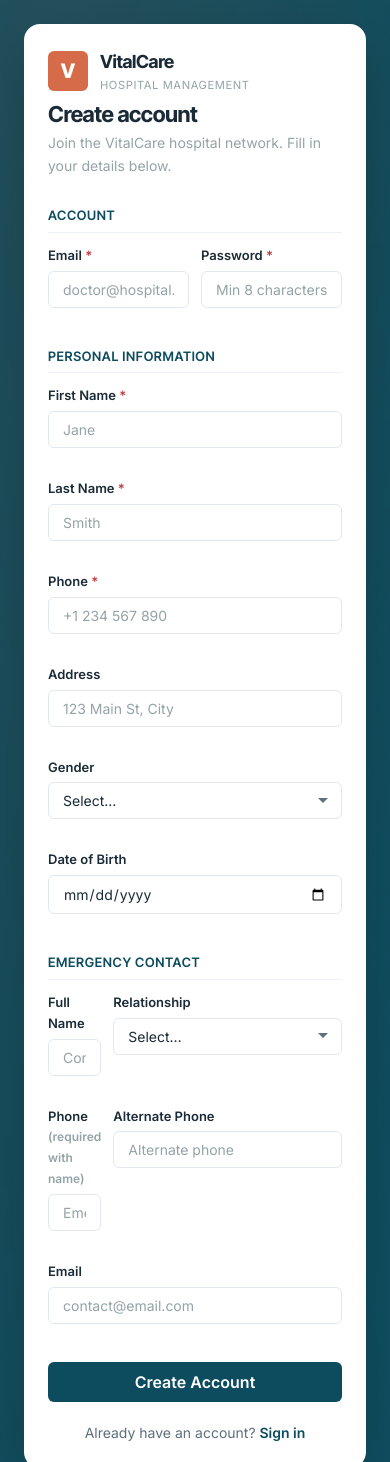
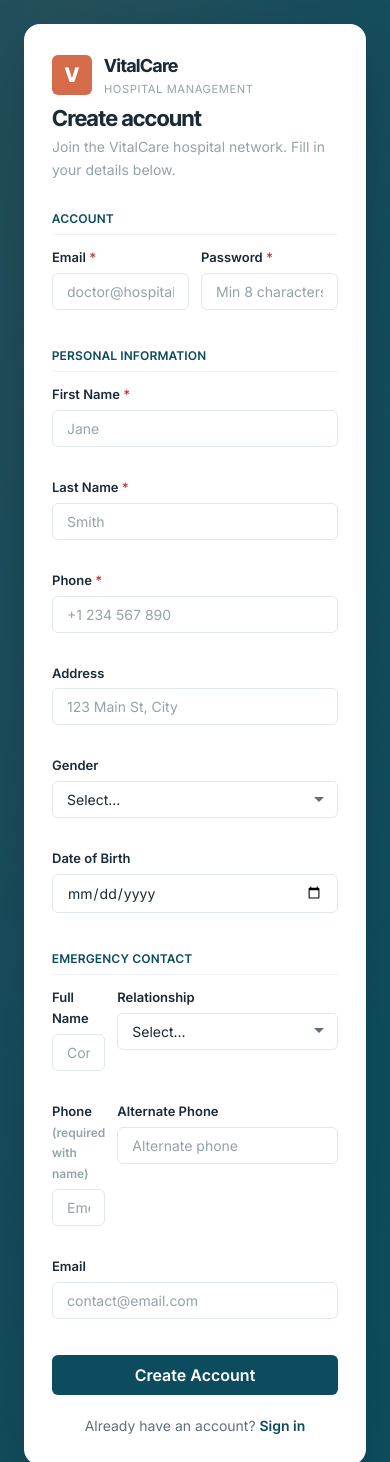
Before and after one commit to mo22zy2/Vital-Care-Intern-Project, a Django app: page /register/ in a window 390 px wide; the page is wider, and only the part inside the window is pictured. Shown: the top 1462 px of that part. Run offline with Django 3.2, Linux system fonts and the light colour scheme.

Commit message:
style: update register page layout and styling for improved responsiveness

```diff
--- a/core/templates/core/auth/register.html
+++ b/core/templates/core/auth/register.html
@@ -10,14 +10,13 @@
   <link href="https://fonts.googleapis.com/css2?family=Inter:wght@400;500;600&family=Inter+Tight:wght@500;600;700;800&family=JetBrains+Mono:wght@400;500&display=swap" rel="stylesheet">
   <link rel="stylesheet" href="{% static 'core/css/style.css' %}">
   <style>
-    .auth-container { max-width: 1100px; }
-    .auth-card { max-width: 1100px; width:100%; }
-    @media (min-width: 1300px) { .auth-container, .auth-card { max-width: 75vw; } }
-    .form-section { margin-bottom: 20px; }
-    .register-grid { display:grid; grid-template-columns:repeat(3, 1fr); gap:12px; }
+    .auth-container { max-width: 640px; }
+    .auth-card { max-width: 640px; width:100%; padding: 28px; }
+    .form-section { margin-bottom: 18px; }
+    .register-grid { display:grid; grid-template-columns:repeat(2, 1fr); gap:12px; }
     .form-section-title {
       font-family: 'Inter Tight', sans-serif;
-      font-size: 0.8125rem;
+      font-size: 0.75rem;
       font-weight: 600;
       color: var(--color-primary);
       text-transform: uppercase;
@@ -32,8 +31,7 @@
       margin-top: 4px;
     }
     .is-invalid { border-color: var(--color-danger) !important; }
-    @media (max-width: 720px) { .register-grid { grid-template-columns: 1fr 1fr; } }
-    @media (max-width: 480px) { .register-grid { grid-template-columns: 1fr; } }
+    @media (max-width: 560px) { .register-grid { grid-template-columns: 1fr; } }
   </style>
 </head>
 <body class="auth-page">
```
Also changed, not shown: README.md.
